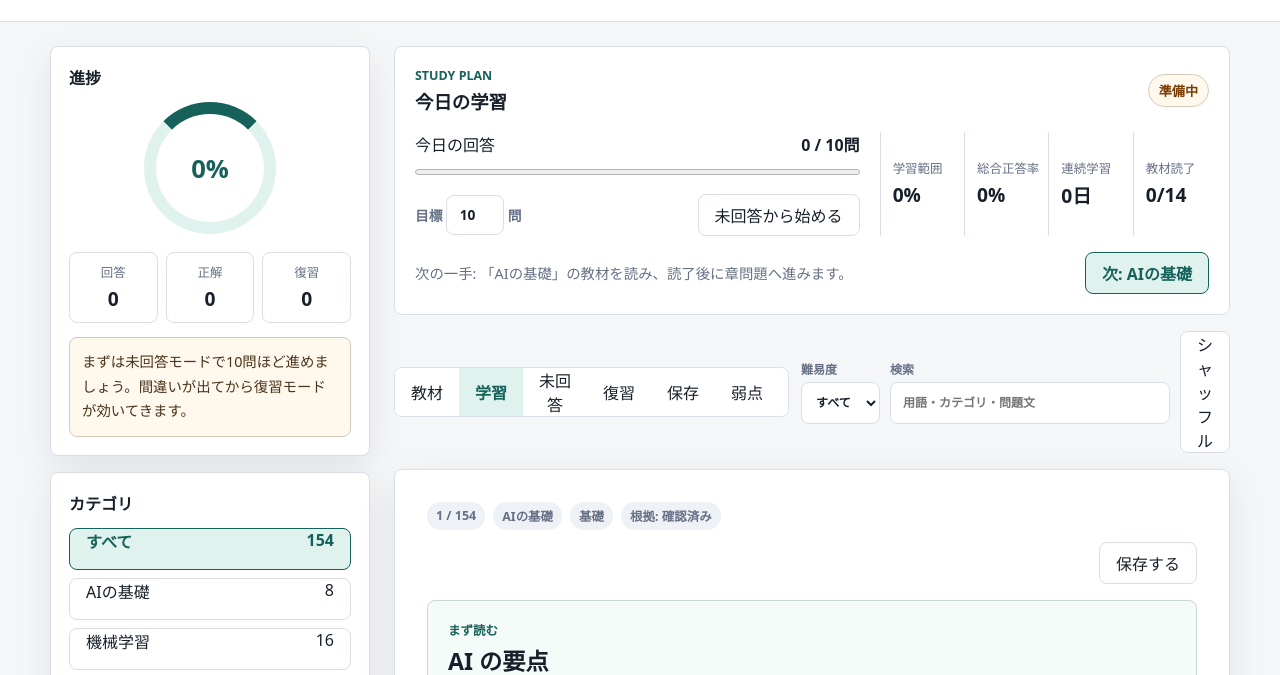
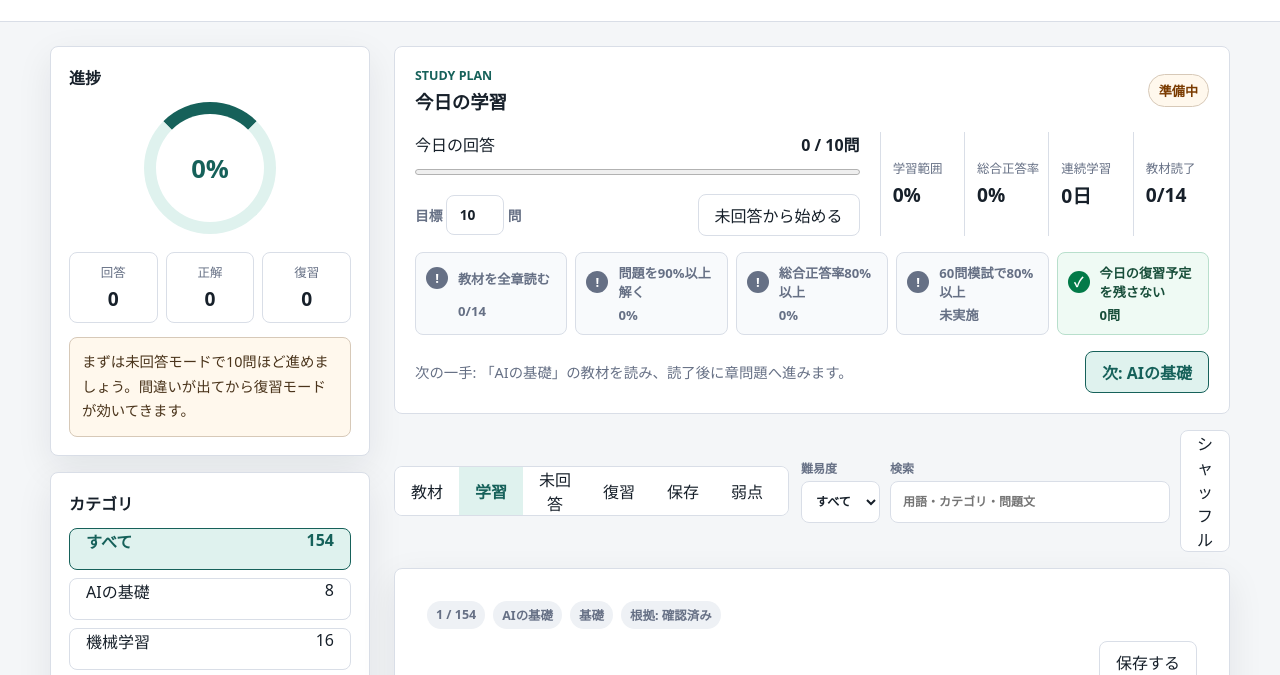
Before and after one commit to maakuu2011-tech/genai-literacy-study, a website: page index.html in a window 1280 px wide. Shown: the part 115-790 px from the top of the page. Drawn offline with Linux system fonts and the light colour scheme.

Commit message:
Add exam readiness checklist

```diff
--- a/app.js
+++ b/app.js
@@ -172,6 +172,7 @@ const elements = {
   streakText: document.getElementById("streakText"),
   lessonProgressText: document.getElementById("lessonProgressText"),
   readinessBadge: document.getElementById("readinessBadge"),
+  readinessChecklist: document.getElementById("readinessChecklist"),
   nextActionText: document.getElementById("nextActionText"),
   continueLessonButton: document.getElementById("continueLessonButton"),
   categoryList: document.getElementById("categoryList"),
@@ -475,6 +476,7 @@ function renderDashboard() {
   elements.continueLessonButton.textContent = completedLessons === lessons.length ? "教材を復習" : `次: ${nextUnreadLesson.category}`;
   elements.readinessBadge.textContent = ready ? "受験準備 OK" : "準備中";
   elements.readinessBadge.classList.toggle("ready", ready);
+  renderReadinessChecklist({ completedLessons, coverage, accuracy, latestFullExam, dueReviews });
 
   if (dueReviews > 0) {
     elements.nextActionText.textContent = `次の一手: 今日が復習予定の問題が${dueReviews}問あります。先に記憶を定着させます。`;
@@ -491,6 +493,57 @@ function renderDashboard() {
   } else {
     elements.nextActionText.textContent = "学習範囲・正答率・本番形式模試が目標に到達しています。弱点を維持復習します。";
   }
+}
+
+function renderReadinessChecklist({ completedLessons, coverage, accuracy, latestFullExam, dueReviews }) {
+  const checks = [
+    {
+      done: completedLessons === lessons.length,
+      label: "教材を全章読む",
+      value: `${completedLessons}/${lessons.length}`
+    },
+    {
+      done: coverage >= 90,
+      label: "問題を90%以上解く",
+      value: `${coverage}%`
+    },
+    {
+      done: accuracy >= readinessTarget,
+      label: `総合正答率${readinessTarget}%以上`,
+      value: `${accuracy}%`
+    },
+    {
+      done: latestFullExam?.percent >= readinessTarget,
+      label: `60問模試で${readinessTarget}%以上`,
+      value: latestFullExam ? `${latestFullExam.percent}%` : "未実施"
+    },
+    {
+      done: dueReviews === 0,
+      label: "今日の復習予定を残さない",
+      value: `${dueReviews}問`
+    }
+  ];
+
+  elements.readinessChecklist.replaceChildren();
+  checks.forEach((check) => {
+    const item = document.createElement("div");
+    item.className = `readiness-check ${check.done ? "done" : ""}`;
+
+    const mark = document.createElement("span");
+    mark.className = "readiness-check-mark";
+    mark.textContent = check.done ? "✓" : "!";
+
+    const label = document.createElement("span");
+    label.textContent = check.label;
+
+    const value = document.createElement("strong");
+    value.textContent = check.value;
+
+    item.appendChild(mark);
+    item.appendChild(label);
+    item.appendChild(value);
+    elements.readinessChecklist.appendChild(item);
+  });
 }
 
 function formatDuration(seconds) {
--- a/index.html
+++ b/index.html
@@ -117,6 +117,7 @@
               </div>
             </dl>
           </div>
+          <div class="readiness-checklist" id="readinessChecklist" aria-label="受験準備チェック"></div>
           <div class="next-action-row">
             <p id="nextActionText" class="next-action"></p>
             <button id="continueLessonButton" type="button">教材を続ける</button>
--- a/styles.css
+++ b/styles.css
@@ -236,6 +236,52 @@ h2 {
   min-width: 0;
   border-left: 1px solid var(--line);
   padding-left: 12px;
+}
+
+.readiness-checklist {
+  display: grid;
+  grid-template-columns: repeat(5, minmax(0, 1fr));
+  gap: 8px;
+  margin-top: 16px;
+}
+
+.readiness-check {
+  display: grid;
+  grid-template-columns: 24px minmax(0, 1fr);
+  gap: 4px 8px;
+  align-items: center;
+  border: 1px solid var(--line);
+  border-radius: 8px;
+  padding: 10px;
+  background: #f8fafc;
+  color: var(--muted);
+  font-size: 0.82rem;
+  font-weight: 700;
+}
+
+.readiness-check.done {
+  border-color: #b8dfcc;
+  background: #effaf4;
+  color: #184e3a;
+}
+
+.readiness-check-mark {
+  display: grid;
+  place-items: center;
+  width: 22px;
+  height: 22px;
+  border-radius: 50%;
+  color: var(--surface);
+  background: var(--muted);
+}
+
+.readiness-check.done .readiness-check-mark {
+  background: var(--success);
+}
+
+.readiness-check strong {
+  grid-column: 2;
+  color: var(--ink);
 }
 
 .next-action {
@@ -1158,6 +1204,10 @@ dd {
     grid-template-columns: 1fr;
   }
 
+  .readiness-checklist {
+    grid-template-columns: repeat(2, minmax(0, 1fr));
+  }
+
   .readiness-metrics div:first-child {
     border-left: 0;
     padding-left: 0;
@@ -1232,6 +1282,10 @@ dd {
     font-size: 0.82rem;
   }
 
+  .readiness-checklist {
+    grid-template-columns: 1fr;
+  }
+
   .readiness-metrics div {
     padding-left: 8px;
   }
```
